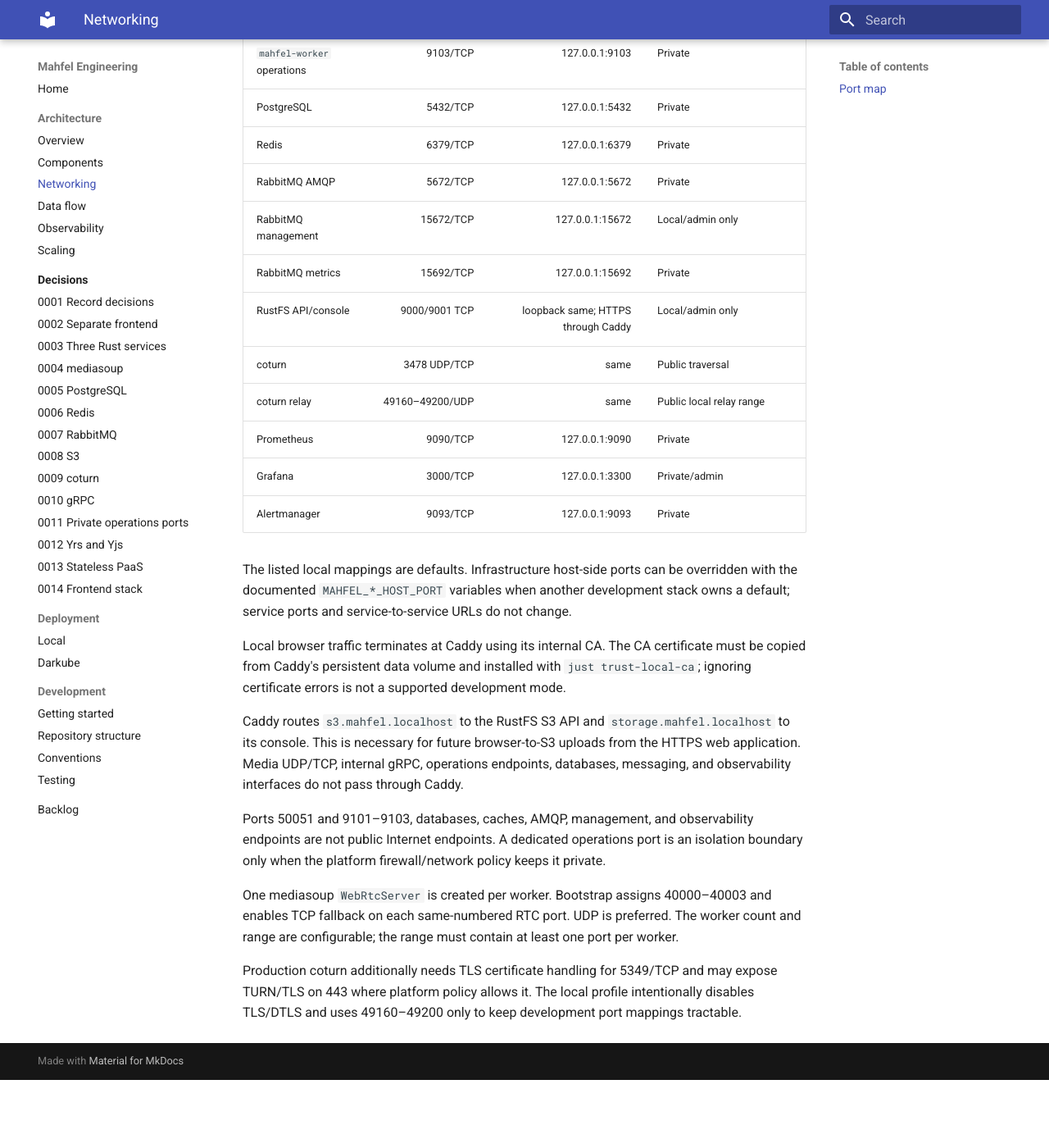
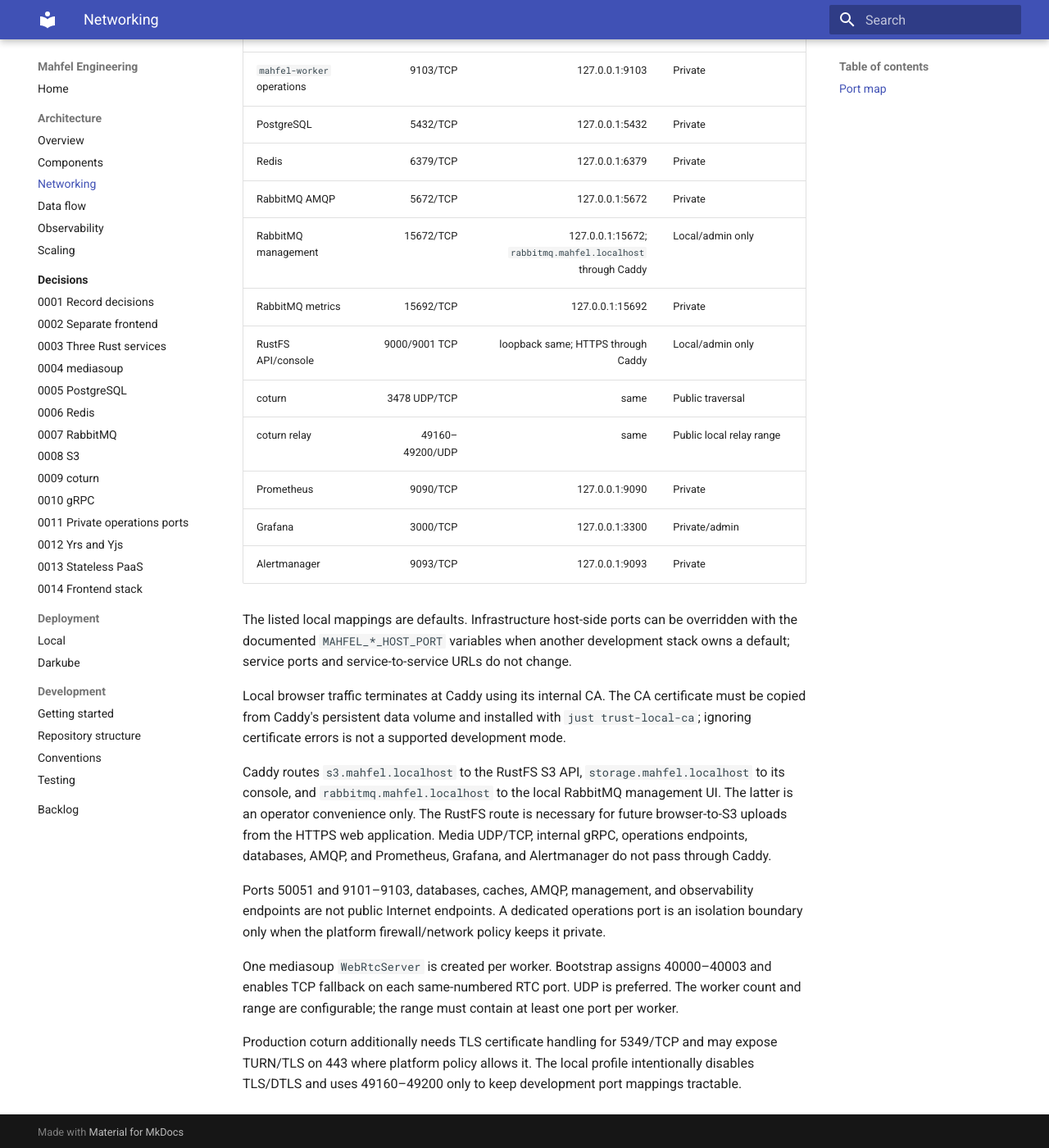
Before and after one commit to mhyrzt/mahfel, an MkDocs documentation site: the page built from docs/architecture/networking.md, in a window 1280 px wide and 1400 px high, scrolled down 675 px. Shown: the whole window at 82% size. Built offline with MkDocs 1.6.1 and Material for MkDocs 9.7.7, drawn with Linux system fonts in a browser that asks for light colours; before the commit the page ends 1992 px from its top, so only the background shows below that.

```diff
--- a/docs/architecture/networking.md
+++ b/docs/architecture/networking.md
@@ -15,7 +15,7 @@
 | PostgreSQL | 5432/TCP | 127.0.0.1:5432 | Private |
 | Redis | 6379/TCP | 127.0.0.1:6379 | Private |
 | RabbitMQ AMQP | 5672/TCP | 127.0.0.1:5672 | Private |
-| RabbitMQ management | 15672/TCP | 127.0.0.1:15672 | Local/admin only |
+| RabbitMQ management | 15672/TCP | 127.0.0.1:15672; `rabbitmq.mahfel.localhost` through Caddy | Local/admin only |
 | RabbitMQ metrics | 15692/TCP | 127.0.0.1:15692 | Private |
 | RustFS API/console | 9000/9001 TCP | loopback same; HTTPS through Caddy | Local/admin only |
 | coturn | 3478 UDP/TCP | same | Public traversal |
@@ -32,10 +32,11 @@ Local browser traffic terminates at Caddy using its internal CA. The CA certific
 from Caddy's persistent data volume and installed with `just trust-local-ca`; ignoring certificate
 errors is not a supported development mode.
 
-Caddy routes `s3.mahfel.localhost` to the RustFS S3 API and `storage.mahfel.localhost` to its
-console. This is necessary for future browser-to-S3 uploads from the HTTPS web application. Media
-UDP/TCP, internal gRPC, operations endpoints, databases, messaging, and observability interfaces do
-not pass through Caddy.
+Caddy routes `s3.mahfel.localhost` to the RustFS S3 API, `storage.mahfel.localhost` to its console,
+and `rabbitmq.mahfel.localhost` to the local RabbitMQ management UI. The latter is an operator
+convenience only. The RustFS route is necessary for future browser-to-S3 uploads from the HTTPS web
+application. Media UDP/TCP, internal gRPC, operations endpoints, databases, AMQP, and Prometheus,
+Grafana, and Alertmanager do not pass through Caddy.
 
 Ports 50051 and 9101–9103, databases, caches, AMQP, management, and observability endpoints are not
 public Internet endpoints. A dedicated operations port is an isolation boundary only when the
```
Also changed, not shown: .gitlab-ci.yml (added, +14 -0 lines), docker-compose.yml (+31 -12 lines), docs/deployment/local.md (+6 -0 lines), docs/development/getting-started.md (+3 -3 lines), docs/development/repository-structure.md (+4 -0 lines), 9 other files.
